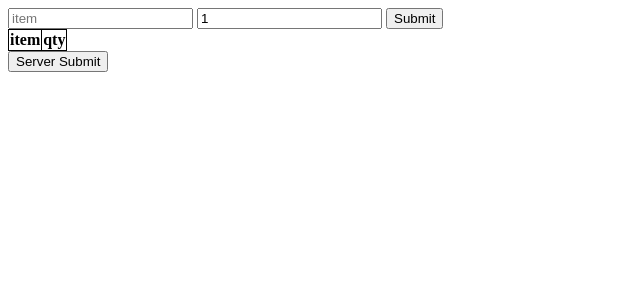
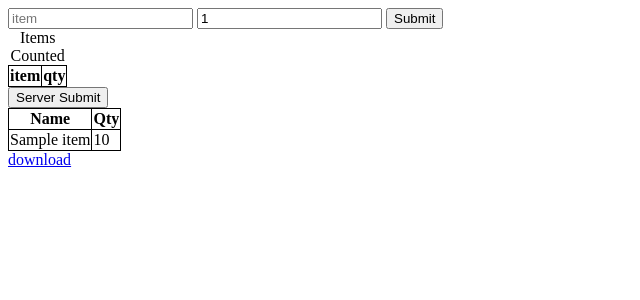
Before and after one commit to Waffleywaffers/warehousetodo, a Flask app: template templates/test.html in a window 1280 px wide. Shown: the top 300 px of the page, without its empty margins (0-640 px from the left). Run offline with Flask 3, Linux system fonts and the light colour scheme; the template is opened without the code that fills it: most values are stand-ins (such as "Sample title", 1, 10 or a date in 2020); lists and menus that the app fills with data are empty.

Commit message:
test skeleton for count_items

```diff
--- a/app.py
+++ b/app.py
@@ -1,7 +1,9 @@
-from flask import Flask, flash, redirect, render_template, request, session
+from flask import Flask, flash, redirect, render_template, request, session, send_file, abort
 from flask_session import Session
 from datetime import datetime
 import sqlite3
+import json
+import csv
 from helpers import login_required, check_null, apology, now, admin_required, my_file, get_admin_list
 
 app = Flask(__name__)
@@ -249,9 +251,25 @@ def completed():
         conn.close()
         return render_template("completed.html", completed_tasks=completed_tasks)
 
-@app.route("/test", methods = ("POST", "GET"))
+@app.route("/test", methods=("POST", "GET"))
 def test():
     if request.method == "POST":
-        return redirect("/")
+        global item_list
+        item_list = json.loads(request.form.get("serv_submit_data"))
+        return render_template("test.html", item_list=item_list)
     else:
         return render_template("test.html")
+
+@app.route("/downloaditemlist")
+def downloaditemlist():
+    with open("static/item_list/itemlist.csv", "w") as csvfile:
+        field_names = ["name", "qty"]
+        writer = csv.DictWriter(csvfile, fieldnames=field_names)
+        writer.writeheader()
+        writer.writerows(item_list)
+    try:
+        return send_file(
+            "static/item_list/itemlist.csv", as_attachment=True
+        )
+    except FileNotFoundError:
+        abort(404)
--- /dev/null
+++ b/static/item_list/itemlist.csv
@@ -0,0 +1,4 @@
+name,qty
+12312312,1
+12312312312321,1
+1231231234234312321,5
--- a/templates/test.html
+++ b/templates/test.html
@@ -12,7 +12,7 @@
     <title>test</title>
     <script>
         var items = [];
-        var arrNames = [];
+        var arrNames = new Set();
         document.addEventListener('DOMContentLoaded', function() {
             const table = document.getElementById("table");
             table.oldHTML = table.innerHTML;
@@ -28,7 +28,7 @@
                     }
                 };
 
-                if (!arrNames.includes(input_name)) {
+                if (!arrNames.has(input_name)) {
                     let item = {
                         "name": input_name,
                         "qty": input_qty
@@ -36,7 +36,7 @@
                     items.push(item);
                 }
 
-                arrNames.push(input_name)
+                arrNames.add(input_name)
 
                 table.innerHTML = table.oldHTML;
                 for (item of items) {
@@ -51,27 +51,11 @@
 
                 var data = JSON.stringify(items);
 
+                var data_to_server = document.querySelector("#serv_submit_data");
+                data_to_server.value = data;
+
                 event.preventDefault();
             }
-        });
-
-        document.addEventListener('DOMContentLoaded', function() {
-            const serv_btn = document.querySelector('#serv_submit');
-            serv_btn.addEventListener('click', function () {
-                fetch('/test', {
-                    method: 'post',
-                    headers: {
-                        'Content-Type': 'application/json'
-                    },
-                    body: JSON.stringify(items)
-                }).then(function (response) {
-                    return response.text();
-                }).then(function (text) {
-                    console.log(text);
-                }).catch(function (error) {
-                    console.log(error);
-                })
-            })
         });
 
     </script>
@@ -85,17 +69,34 @@
     </form>
 
     <table id="table">
-        <thead>
+        <caption>Items Counted</caption>
             <th>item</th>
             <th>qty</th>
+    </table>
+
+    <form action="/test" method="post">
+        <input type="hidden" name="serv_submit_data" id="serv_submit_data">
+        <button type="submit" id="serv_submit">Server Submit</button>
+    </form>
+
+    {% if item_list %}
+    <table>
+        <thead>
+            <th>Name</th>
+            <th>Qty</th>
         </thead>
-        <tbody id="tablebody">
+        <tbody>
+
+            {% for item in item_list %}
+                <tr>
+                    <td>{{ item.name }}</td>
+                    <td>{{ item.qty }}</td>
+                <tr>
+            {% endfor %}
         </tbody>
     </table>
 
-
-    <button id="serv_submit">Server Submit</button>
-
-
+    <a href="/downloaditemlist">download</a>
+    {% endif %}
 </body>
 </html>
```
Also changed, not shown: templates/test_download.html (added, +24 -0 lines).
